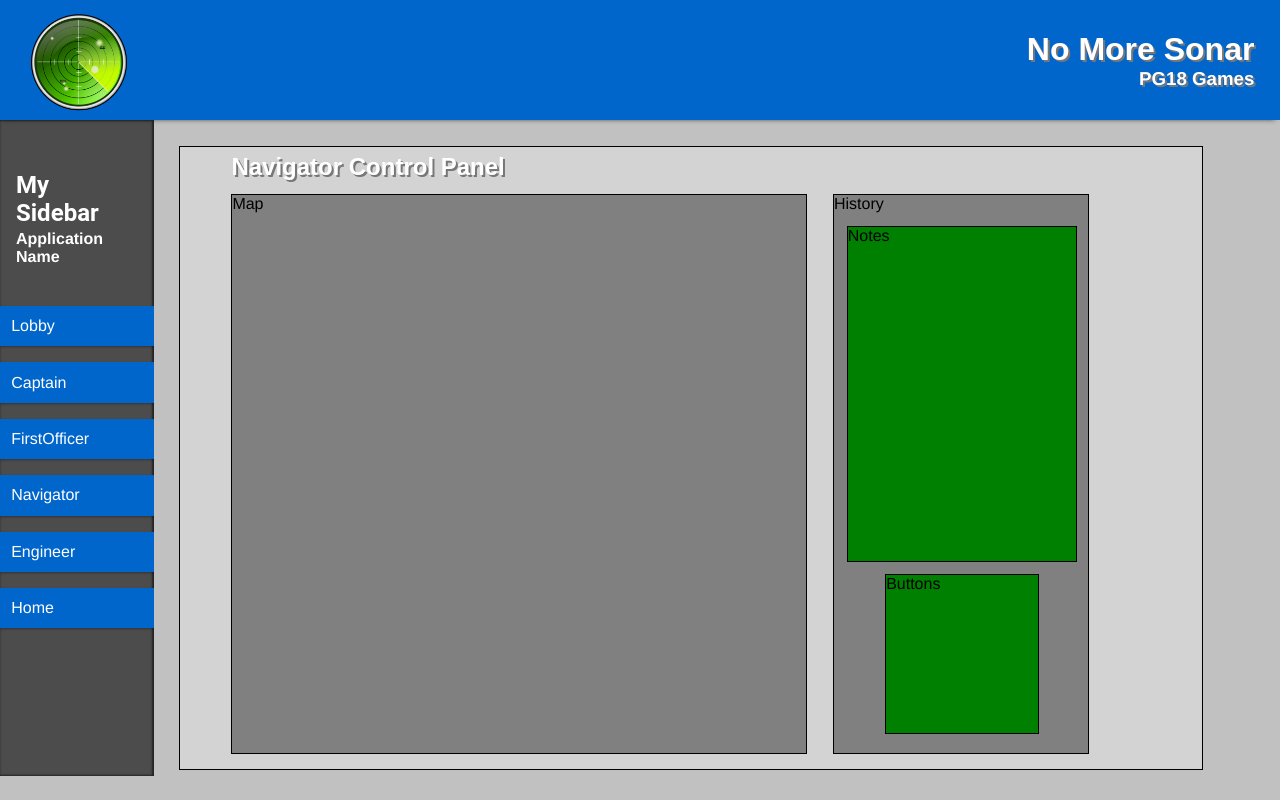
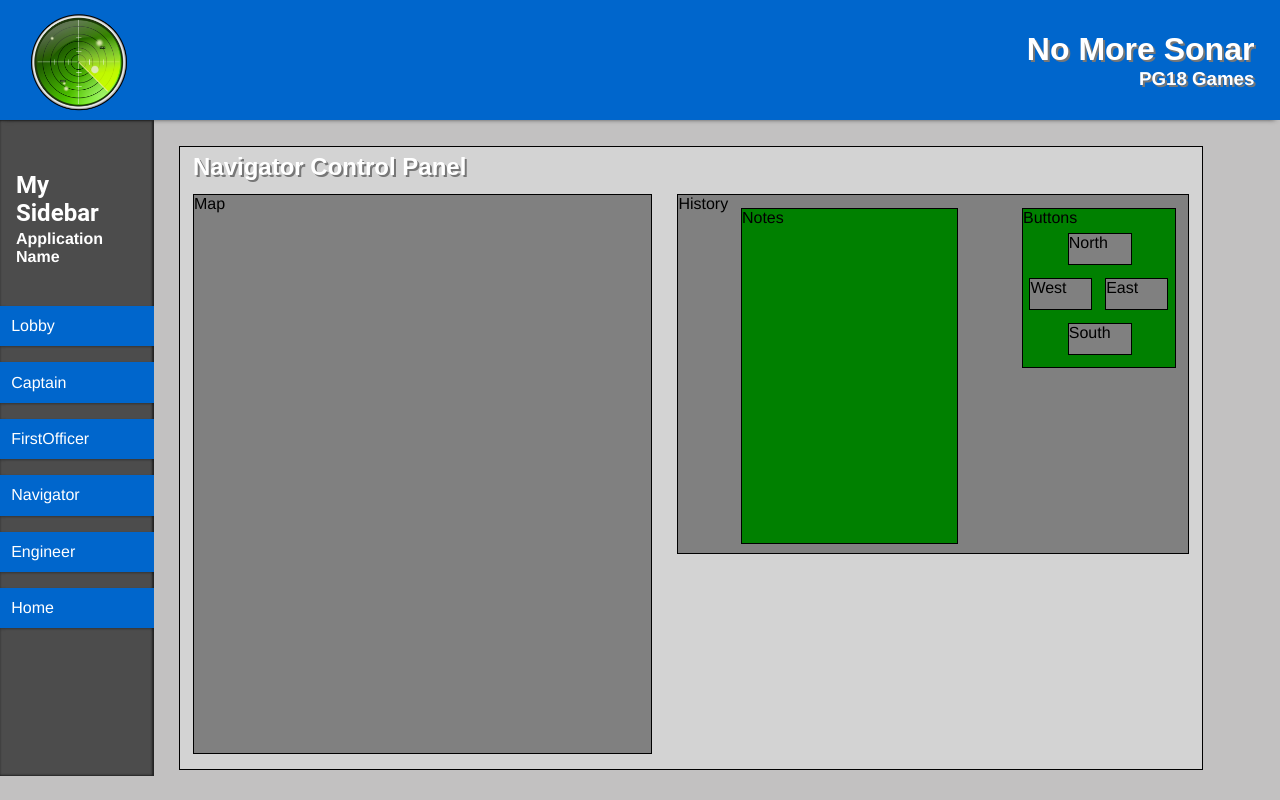
Before and after one commit to pg18alejandro/JavaScript-3, a Vue app in the folder LtSonar/: page /#/navigator in a window 1280 px wide. Shown: the top 800 px of the page. Built offline with nearby package versions, Linux system fonts and the light colour scheme.

Commit message:
navScreen layout

```diff
--- a/LtSonar/src/routes/Navigator.vue
+++ b/LtSonar/src/routes/Navigator.vue
@@ -10,7 +10,18 @@ Copyright (c) 2020. Alejandro Lopez. All Rights Reserved.
                 <div class="map">Map</div>
                 <div class="history">History
                     <div class="notes">Notes </div>
-                    <div class="buttons">Buttons </div>
+                    <div class="buttons">Buttons
+                        <div class="button north"> North
+                        </div>
+                        <div class="middle-buttons">
+                            <div class="button west"> West
+                            </div>
+                            <div class="button east"> East
+                            </div>
+                        </div>
+                        <div class="button south"> South
+                        </div>
+                    </div>
                 </div>
             </div>
         </div>
@@ -55,7 +66,7 @@ Copyright (c) 2020. Alejandro Lopez. All Rights Reserved.
 
     .map {
         margin:1vw;
-        margin-left: 4vw;
+        margin-left: 1vw;
         border: 1px solid black;
         background-color: gray;
         color: black;
@@ -68,14 +79,15 @@ Copyright (c) 2020. Alejandro Lopez. All Rights Reserved.
         border: 1px solid black;
         background-color: gray;
         color: black;
-        height: 70vh;
-        width: 20vw;
+        height: 45vh;
+        width: 40vw;
+        display: flex;
     }
 
     .title {
         text-shadow: 2px 2px #777;
         margin-top: 0.5vw;
-        margin-left: 4vw;
+        margin-left: 1vw;
     }
 
     .notes {
@@ -96,4 +108,26 @@ Copyright (c) 2020. Alejandro Lopez. All Rights Reserved.
         height: 20vh;
         width: 12vw;
     }
+
+
+    .button {
+        margin:0.5vw;
+        border: 1px solid black;
+        background-color: grey;
+        color: black;
+        height: 4vh;
+        width: 5vw;
+    }
+
+    .middle-buttons {
+        display: flex;
+    }
+
+    .north {
+        margin-left: 3.5vw;
+    }
+
+    .south {
+        margin-left: 3.5vw;
+    }
 </style>
```
